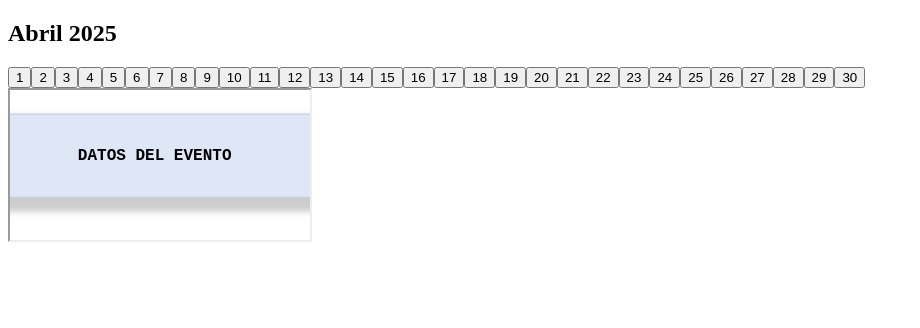
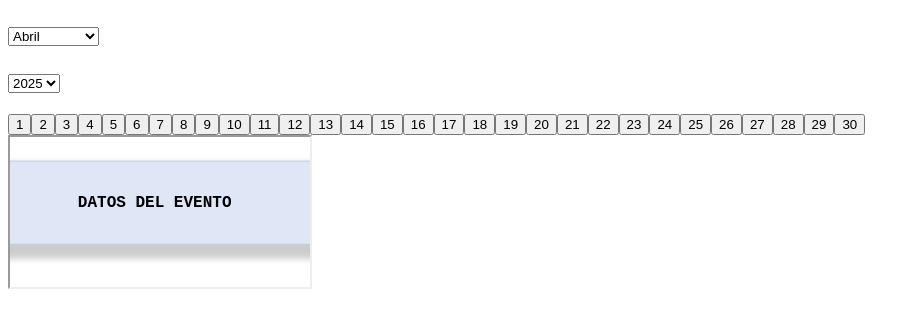
Before and after one commit to EmmanuelRRD/proyectoWeb, a website with bundled scripts: page Proyecto/pages/calendario.html in a window 1280 px wide. Both pictures are taken after a click on the button "10". Shown: the whole page, without its empty margins (0-920 px from the left). Built offline with nearby package versions, Linux system fonts and the light colour scheme.

Commit message:
Calendario anio y mes interactivo

```diff
--- a/Datos/config.js
+++ b/Datos/config.js
@@ -1,7 +1,7 @@
 
 module.exports = {
     init:{
-        adminUser:"admin",
+        adminUser:"Pedro",
         adminPass:"admin",
         rootPass:"root",
     }
--- a/Proyecto/Assets/js/calendario.js
+++ b/Proyecto/Assets/js/calendario.js
@@ -6,24 +6,42 @@ import { Protocol } from "./protocol.mjs";
 
 const monthYear = document.getElementById("monthYear");
 const daysContainer = document.getElementById("daysContainer");
+const selectorMes = document.getElementById("selectorMes");
+const selectorAnio = document.getElementById("selectorAnio");
 
 const now = new Date();
 const year = now.getFullYear();
 const month = now.getMonth();
 const day = now.getDay();
+
+console.log(now);
+console.log(year);
+console.log(month);
+console.log(day);
+
+const months = ["Enero", "Febrero", "Marzo", "Abril", "Mayo", "Junio",
+  "Julio", "Agosto", "Septiembre", "Octubre", "Noviembre", "Diciembre"];
+
 /**
  * @type {Map<string, HTMLButtonElement>}
  */
 const dias = new Map();
 
-// Array de nombres de meses
-const months = [
-  "Enero", "Febrero", "Marzo", "Abril", "Mayo", "Junio",
-  "Julio", "Agosto", "Septiembre", "Octubre", "Noviembre", "Diciembre"
-];
+// Rellenar los meses
+months.forEach((mes, index) => {
+  const option = document.createElement("option");
+  option.value = index;
+  option.textContent = mes;
+  selectorMes.appendChild(option);
+});
 
-// Mostrar el mes y año actual
-monthYear.textContent = `${months[month]} ${year}`;
+// Rellenar años (por ejemplo de 1950 a 2100)
+for (let anio = 1950; anio <= 2030; anio++) {
+  const option = document.createElement("option");
+  option.value = anio;
+  option.textContent = anio;
+  selectorAnio.appendChild(option);
+}
 
 // Obtener el primer día del mes
 const firstDay = new Date(year, month, 1).getDay();
@@ -36,65 +54,92 @@ for (let i = 0; i < firstDay; i++) {
   const empty = document.createElement("div");
   daysContainer.appendChild(empty);
 }
+
 /**
  *
  * @param {HTMLButtonElement} btn
  * @param {HTMLIFrameElement} frame
  */
+
 function checarFormClick(btn, frame){
   if(btn.dataset.formClick === true && btn.dataset.outClick === false){
     console.log("FRAME SACAR");
   }
 }
-// Crear días del mes
+
+function renderCalendar(year, month) {
+  // Limpiar días anteriores
+  daysContainer.innerHTML = "";
+  dias.clear();
+
+  const firstDay = new Date(year, month, 1).getDay();
+  const lastDate = new Date(year, month + 1, 0).getDate();
+
+  //-------------------------------Espacios vacíos antes del primer día
+  for (let i = 0; i < firstDay; i++) {
+    const empty = document.createElement("div");
+    daysContainer.appendChild(empty);
+  }
+
+  //{---------------------------------Crear botones de días-------------------------------------
   for (let i = 1; i <= lastDate; i++) {
     const dayBtn = document.createElement("button");
     dayBtn.textContent = i;
-  dayBtn.dataset.day = i; // Guardamos el día en un atributo
+    dayBtn.dataset.day = i;
+
     dayBtn.addEventListener("click", function () {
+      const dia = this.dataset.day;
+      const mes = parseInt(selectorMes.value);
+      const anio = parseInt(selectorAnio.value);
 
-    //agendar un evento
-
-    //samparle el formulario a cada boton
-    console.log("Año y mes",this.textContent.monthYear,"Día seleccionado:", this.dataset.day);
+      console.log(`Fecha completa: ${anio}-${mes + 1}-${dia}`);
       let frame = document.createElement("iframe");
       frame.setAttribute("class", "popmenu");
       frame.src = "formularioEvento.html";
       dayBtn.dataset.form = frame;
-
-    //variables pa checar si el usr le pica al frame o afuera
       dayBtn.dataset.formClick = false;
       dayBtn.dataset.outClick = false;
 
-    ///AAAAAA RAZA
-
-    frame.onload = (ev)=>{
-    //listener al document del frame por si el usuario clica mientras el frame existe
-    frame.contentWindow.document.addEventListener("click", (ev)=>{
-        if(!Analizador.revisarBool(dayBtn.dataset.formClick)){
+      frame.onload = () => {
+        frame.contentWindow.document.addEventListener("click", () => {
+          if (!Analizador.revisarBool(dayBtn.dataset.formClick)) {
             frame.remove();
-        }else {
+          } else {
             dayBtn.dataset.formClick = false;
           }
-      })
+        });
 
-      frame.contentWindow.document.getElementById("form").addEventListener("click", (ev)=>{
+        frame.contentWindow.document.getElementById("form").addEventListener("click", () => {
           dayBtn.dataset.formClick = true;
-      })
-    }
-
-    /**
-     * Como cerrar el frame si el usr pica fuera del form
-     * - si solo sale el event del document, pero no del body, significa que el usr le pico fuera del from
-     * - el evento del document sale despues del evento del form, se usa ese pa checar los clics
-     */
+        });
+      };
 
       document.body.appendChild(frame);
     });
+
     daysContainer.appendChild(dayBtn);
     dias.set(i, dayBtn);
   }
 
+  consultarMes(year, month + 1); // de 0- delante
+}
+
+selectorMes.value = month;  //La fecha de hoy
+selectorAnio.value = year;
+
+renderCalendar(year,month);
+
+selectorMes.addEventListener("change", () => {
+  const newMonth = parseInt(selectorMes.value);
+  const newYear = parseInt(selectorAnio.value);
+  renderCalendar(newYear, newMonth);
+});
+
+selectorAnio.addEventListener("change", () => {
+  const newMonth = parseInt(selectorMes.value);
+  const newYear = parseInt(selectorAnio.value);
+  renderCalendar(newYear, newMonth);
+});
 ///REGISTRO DE ERRORES PARA CALENDARIO
 
 ErrorHandler.registrarError(ErrorHandler.WRONG_VALUE, ()=>{
--- a/Proyecto/pages/calendario.html
+++ b/Proyecto/pages/calendario.html
@@ -16,7 +16,8 @@
 <body>
 
   <div class="calendar">
-    <h2 id="monthYear"></h2>
+    <h2><select id="selectorMes"></select></h2>
+    <h2><select id="selectorAnio"></select></h2>
     <div class="days" id="daysContainer"></div>
   </div>
   <script type="module" src="../Assets/js/Analizador.mjs"></script>
--- a/miscle.js
+++ b/miscle.js
@@ -104,7 +104,7 @@ app.use("/controlador", express.static(path.resolve("Proyecto/controlador")))
 app.get("/", (req, res)=>{
     res.redirect("/pages/index.html");
 })
-app.listen(8080, ()=>{
+app.listen(5500, ()=>{
     console.log("sv prendido like");
 })
 
```
Lines whose indentation alone changed are shown as unchanged.
